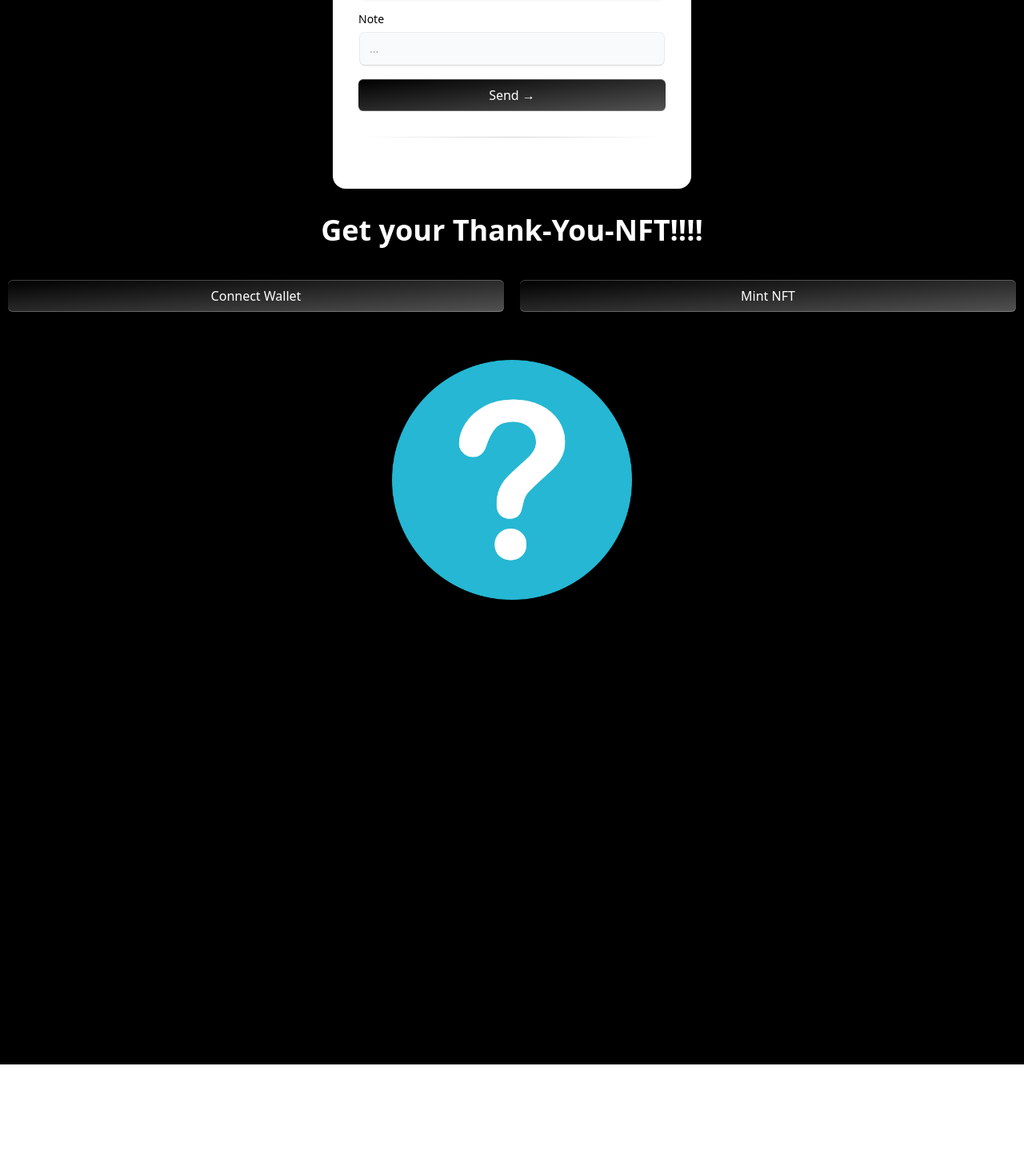
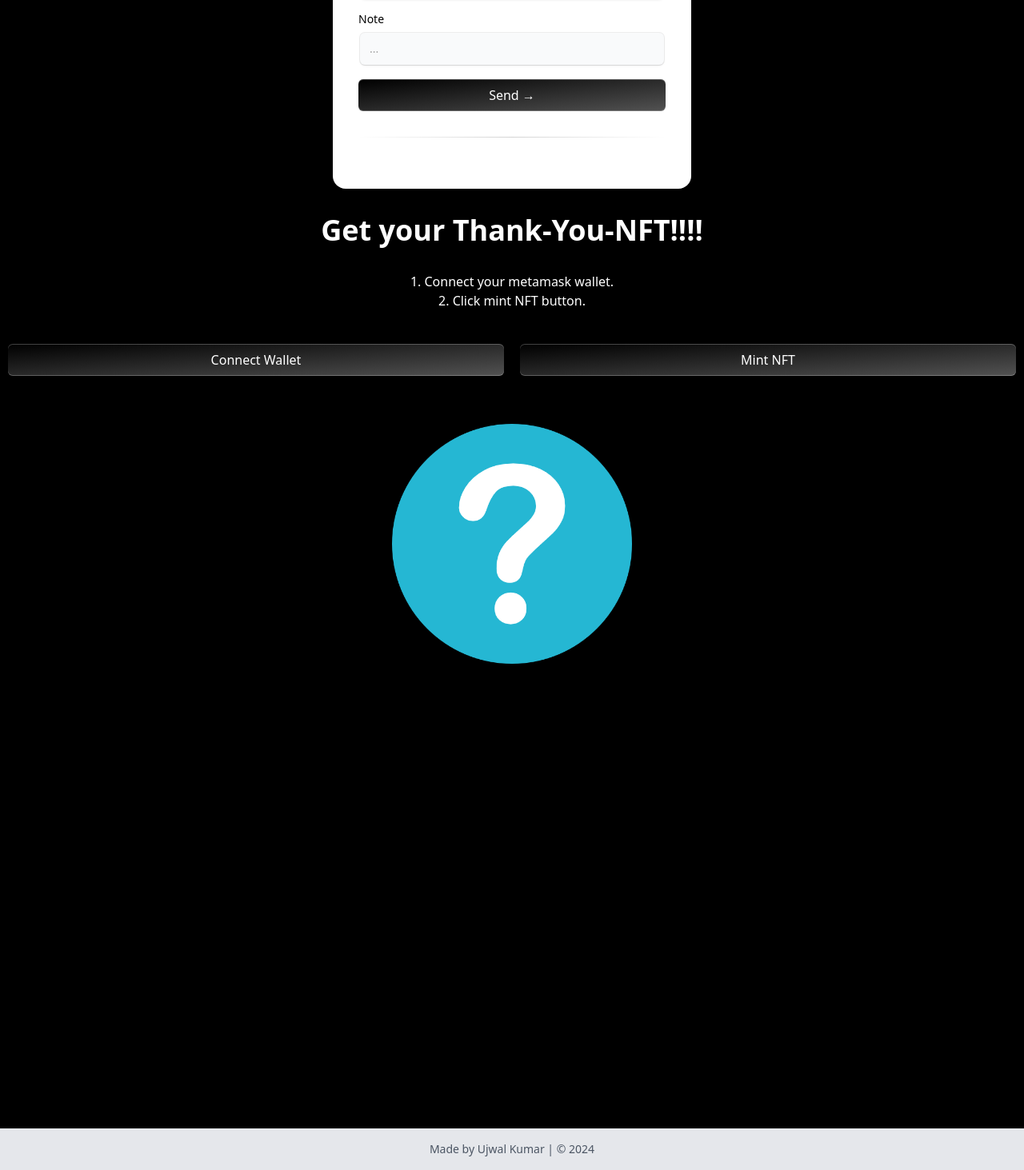
Before and after one commit to ujwxl23/Portfolio-Website, a React (Vite) app: page / in a window 1280 px wide. Shown: the part 4708-6171 px from the top of the page at 80% size. Before the commit the page ends 6039 px from the top, so only its background shows below. Built offline with nearby package versions, Linux system fonts and the light colour scheme.

Commit message:
Styling changed

```diff
--- a/src/components/FormUI/ContactUsForm.jsx
+++ b/src/components/FormUI/ContactUsForm.jsx
@@ -72,7 +72,7 @@ export function ContactUsForm() {
         href="https://drive.google.com/file/d/1bkn6MCZZManG225r55j1ut9n3-GtWCWm/view?usp=sharing"
         target="_blank"
         rel="noopener noreferrer"
-        className="bg-gradient-to-br relative group/btn from-black dark:from-zinc-900 dark:to-zinc-900 to-neutral-600 block dark:bg-zinc-800 w-full text-white rounded-md h-10 font-medium shadow-[0px_1px_0px_0px_#ffffff40_inset,0px_-1px_0px_0px_#ffffff40_inset] dark:shadow-[0px_1px_0px_0px_var(--zinc-800)_inset,0px_-1px_0px_0px_var(--zinc-800)_inset] text-center flex items-center justify-center"
+        className="bg-gradient-to-br relative group/btn from-black dark:from-zinc-900 dark:to-zinc-900 to-neutral-600 dark:bg-zinc-800 w-full text-white rounded-md h-10 font-medium shadow-[0px_1px_0px_0px_#ffffff40_inset,0px_-1px_0px_0px_#ffffff40_inset] dark:shadow-[0px_1px_0px_0px_var(--zinc-800)_inset,0px_-1px_0px_0px_var(--zinc-800)_inset] text-center flex items-center justify-center"
       >
         Resume &rarr;
         <BottomGradient />
--- a/src/pages/Home.jsx
+++ b/src/pages/Home.jsx
@@ -25,9 +25,9 @@ const CanvasRevealEffectDemo2 = () => {
   return (
     <div className="py-20 flex flex-col lg:flex-row items-center justify-center bg-white dark:bg-black w-full gap-4 mx-auto px-8">
       <Card
-        title="I am a 3rd year student in VIT Vellore. I love to build new trending
-          projects on the latest technologies. I am passionate about web3 and AI. Looking to work in building
-          real-world problem solving projects and research."
+        title="I am a third-year student at VIT Vellore with a passion for developing innovative
+        projects using the latest technologies. I have a strong interest in web3 and AI, and I am eager
+        to work on projects that solve real-world problems and contribute to research in these fields."
         icon={<AceternityIcon />}
       >
         <CanvasRevealEffect
@@ -81,6 +81,16 @@ const Card = ({ title, icon, children }) => {
           {title}
         </h2>
       </div>
+    </div>
+  );
+};
+
+const Footer = () => {
+  return (
+    <div className="bg-gray-200 text-center py-4">
+      <p className="text-gray-600 text-sm">
+        Made by Ujwal Kumar | © {new Date().getFullYear()}
+      </p>
     </div>
   );
 };
@@ -243,6 +253,7 @@ const Home = () => {
       </div>
       <MintNFT />
       <BackgroundBeams />
+      <Footer />
     </>
   );
 };
--- a/src/pages/NFT.jsx
+++ b/src/pages/NFT.jsx
@@ -1,4 +1,4 @@
-//Contract Address - 0x835189fa0e82a06549c030341949d2cec40b04fb;
+//Contract Address - 0x0fB83058616F1Cd079F1fd5c9ffA461d1F1D40c4;
 //Metadata.json IPFS CID- QmQMnAtgtxKKMtrcUpf36BiUMhCto8vPnNZu4HGUfxLW1U
 
 import React, { useState } from "react";
@@ -679,6 +679,12 @@ const MintNFT = () => {
       <h2 className="text-4xl font-semibold text-white items-center text-center my-8">
         Get your Thank-You-NFT!!!!
       </h2>
+      <h2 className="text-md  text-white items-center text-center mt-8">
+        1. Connect your metamask wallet.
+      </h2>
+      <h2 className="text-md text-white items-center text-center mb-8">
+        2. Click mint NFT button.
+      </h2>
       <div className="button-container">
         <button
           onClick={connectWallet}
```
